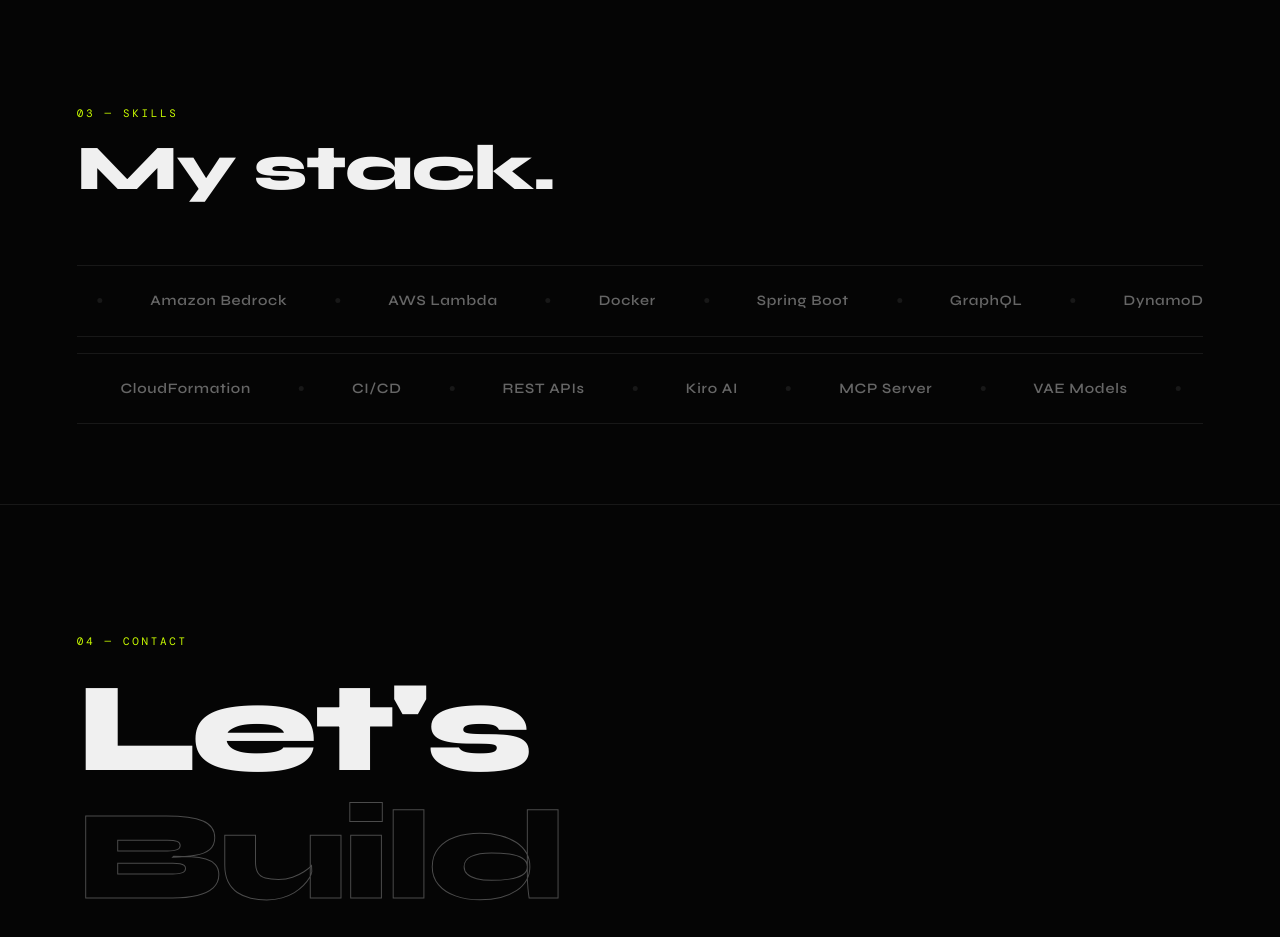
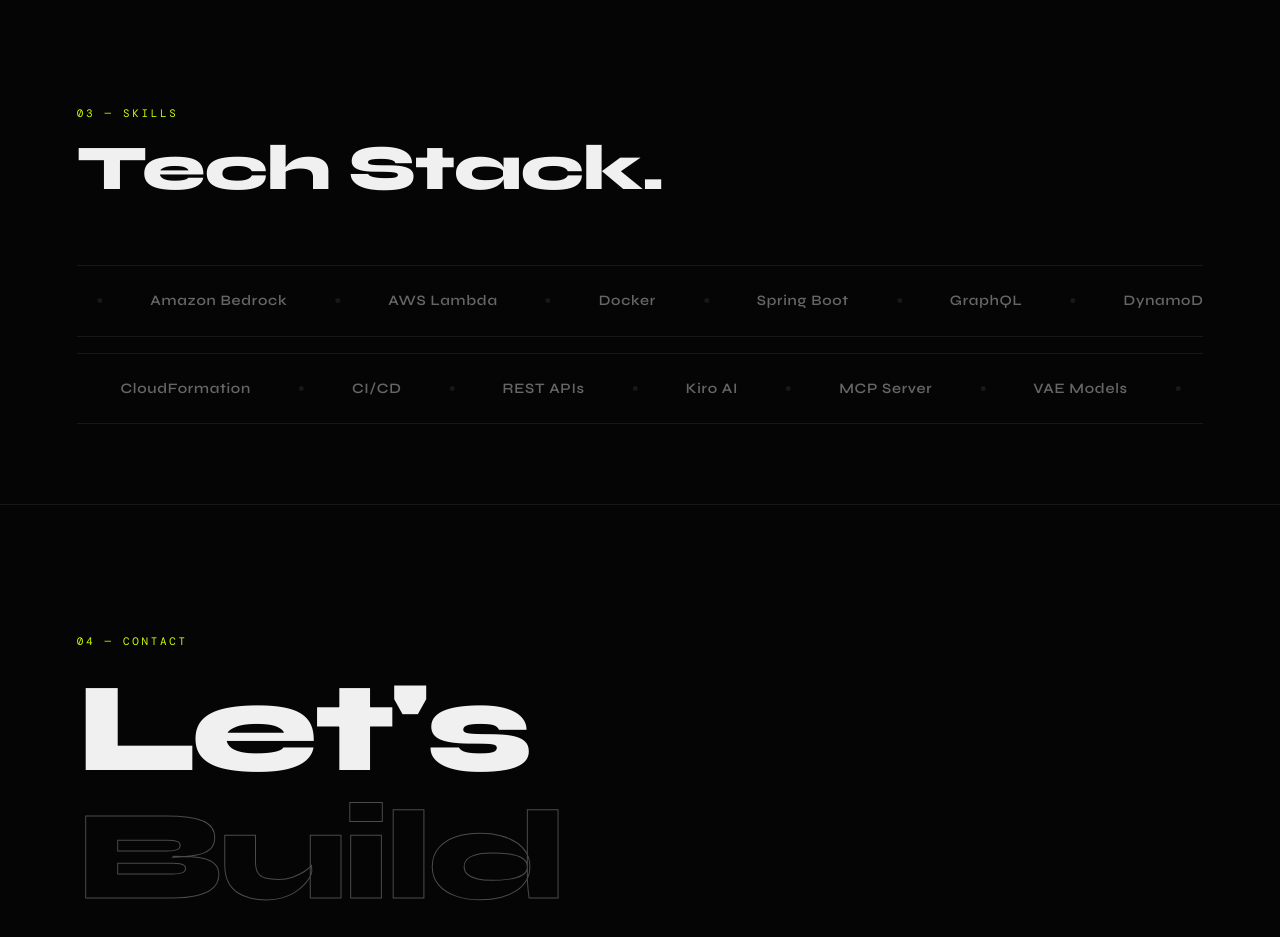
Before and after one commit to DriedplumAICoding/Jane-Du_Personal-Portfolio-AI-, a plain HTML site: page Downloads/index.html in a window 1280 px wide. Shown: the part 3320-4257 px from the top of the page. Drawn offline with nearby package versions, Linux system fonts and the light colour scheme; a web font is replaced by a local one.

Commit message:
Update tech stack

```diff
--- a/Downloads/index.html
+++ b/Downloads/index.html
@@ -641,7 +641,7 @@
 <section id="skills" style="padding-bottom:4rem;">
   <div class="reveal">
     <p class="section-label">03 — Skills</p>
-    <h2 class="section-title">My stack.</h2>
+    <h2 class="section-title">Tech Stack.</h2>
   </div>
 
   <div class="marquee-wrapper reveal">
```
